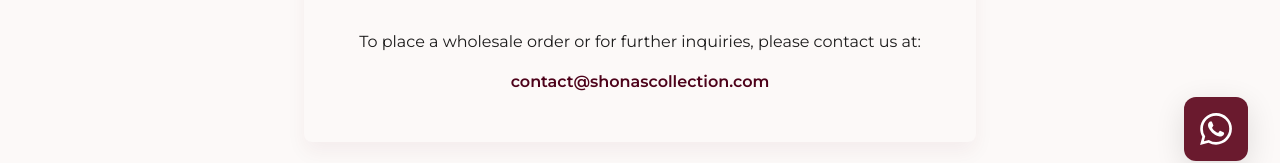
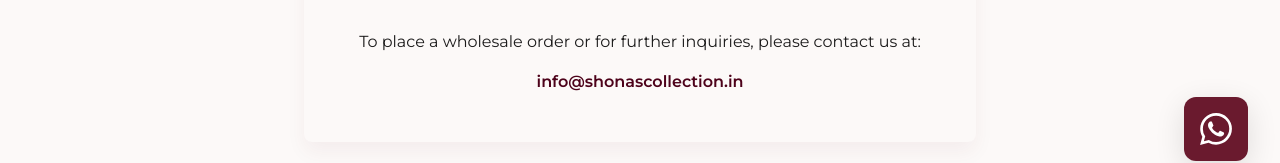
Before and after one commit to anaghrajeev/shonas-collection, a React (Vite) app: page /wholesale in a window 1280 px wide. Shown: the part 607-770 px from the top of the page. Built offline with nearby package versions, Linux system fonts and the light colour scheme; no server answers.

Commit message:
Update website contact email to info@shonascollection.in

```diff
--- a/src/pages/admin/Login.jsx
+++ b/src/pages/admin/Login.jsx
@@ -40,7 +40,7 @@
               value={email}
               onChange={(e) => setEmail(e.target.value)}
               className="w-full px-4 py-3 bg-surface-container-lowest border border-outline-variant/50 rounded-xl focus:outline-none focus:border-primary focus:ring-1 focus:ring-primary transition-all font-body-md"
-              placeholder="admin@shonascollection.com"
+              placeholder="admin@shonascollection.in"
               required
             />
           </div>
--- a/src/pages/storefront/Wholesale.jsx
+++ b/src/pages/storefront/Wholesale.jsx
@@ -23,8 +23,13 @@
             <p>
               To place a wholesale order or for further inquiries, please contact us at:
             </p>
-            <p className="mt-4 font-bold text-primary">
-              contact@shonascollection.com
+            <p className="mt-4">
+              <a
+                href="mailto:info@shonascollection.in"
+                className="font-bold text-primary hover:text-primary/80 transition-colors duration-200"
+              >
+                info@shonascollection.in
+              </a>
             </p>
           </div>
         </div>
```
